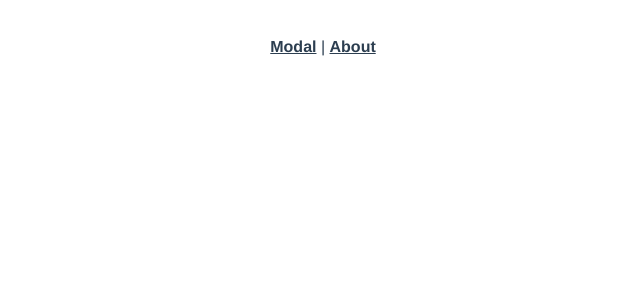
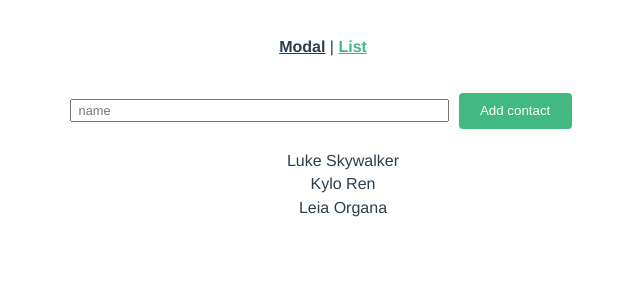
Before and after one commit to DtecIndustries/vue-animating, a Vue app: page /list in a window 1280 px wide. Shown: the top 300 px of the page, without its empty margins (317-957 px from the left). Built offline with nearby package versions, Linux system fonts and the light colour scheme.

Commit message:
Add contact list page

```diff
--- a/src/App.vue
+++ b/src/App.vue
@@ -2,7 +2,7 @@
   <div id="app">
     <div id="nav">
       <router-link to="/">Modal</router-link> |
-      <router-link to="/about">About</router-link>
+      <router-link to="/list">List</router-link>
     </div>
     <transition name="slide-fade" mode="out-in">
       <router-view/>
--- a/src/router/index.js
+++ b/src/router/index.js
@@ -1,7 +1,7 @@
 import Vue from 'vue'
 import VueRouter from 'vue-router'
 import Modal from '../views/Modal.vue'
-import About from '../views/About.vue'
+import List from '../views/List.vue'
 
 Vue.use(VueRouter)
 
@@ -12,9 +12,9 @@ Vue.use(VueRouter)
     component: Modal
   },
   {
-    path: '/about',
-    name: 'About',
-    component: About
+    path: '/list',
+    name: 'List',
+    component: List
   }
 ]
 
--- a/src/views/About.vue
+++ /dev/null
@@ -1,5 +0,0 @@
-<template>
-  <div class="about">
-    <h1>This is the about page</h1>
-  </div>
-</template>
--- /dev/null
+++ b/src/views/List.vue
@@ -0,0 +1,35 @@
+<template>
+  <div class="list">
+    <input type="text" v-model="newContact" placeholder="name" />
+    <button @click="addContact">Add contact</button>
+    <ul>
+      <li v-for="contact in contacts" :key="contact">
+        {{ contact }}
+      </li>
+    </ul>
+  </div>
+</template>
+
+<script>
+export default {
+  data(){
+    return {
+      newContact: '',
+      contacts: [ 'Luke Skywalker', 'Kylo Ren', 'Leia Organa' ]
+    }
+  },
+  methods: {
+    addContact(){
+      this.contacts.push(this.newContact)
+      this.newContact = ''
+    }
+  }
+}
+</script>
+
+<style>
+.list ul li{
+  list-style: none;
+  padding-bottom: 0.35em;
+}
+</style>
```
